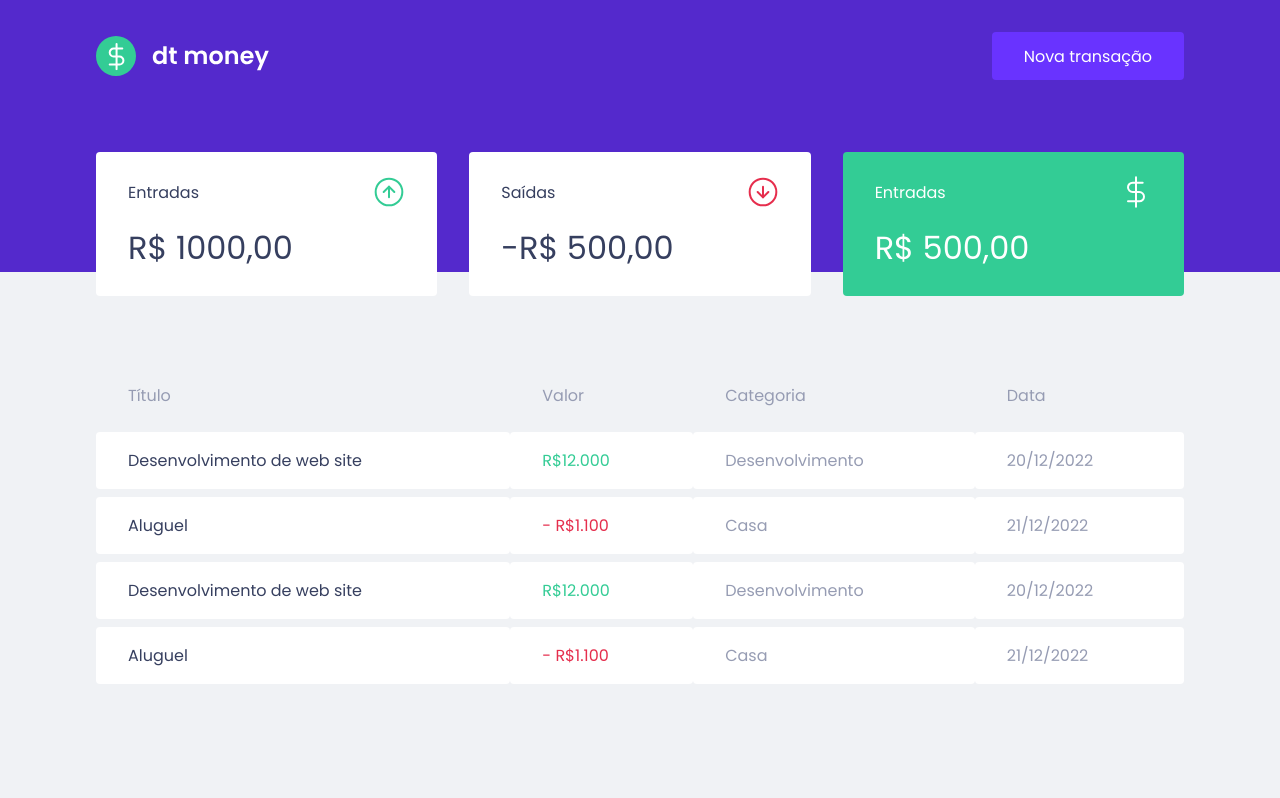
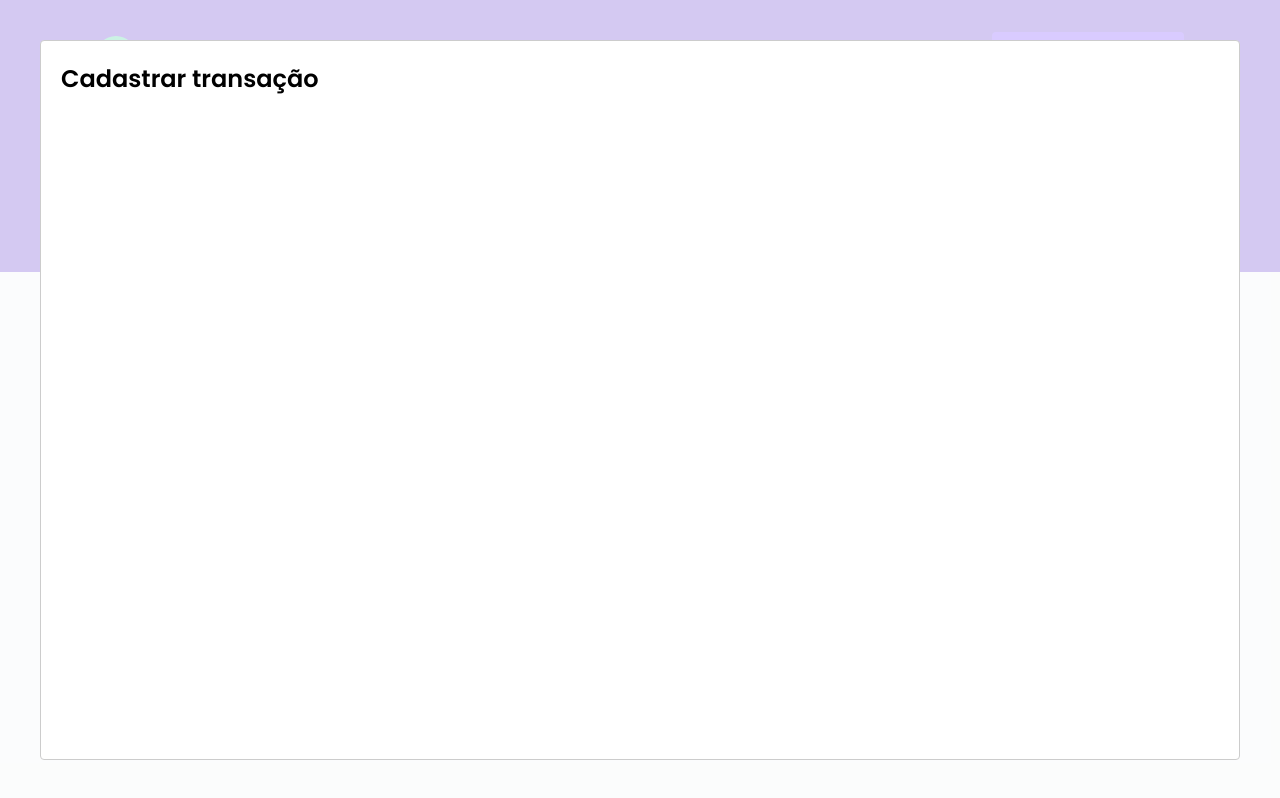
Before and after one commit to MurilloIDM/react-dtmoney, a React (Create React App) app: page / in a window 1280 px wide. Both pictures are taken after a click on the button "Nova transação". Built offline with nearby package versions, Linux system fonts and the light colour scheme; no server answers; what miragejs would draw is missing.

Commit message:
New: Configurando modal de criação

```diff
--- a/package.json
+++ b/package.json
@@ -7,6 +7,7 @@
     "miragejs": "^0.1.43",
     "react": "^17.0.2",
     "react-dom": "^17.0.2",
+    "react-modal": "^3.14.4",
     "react-scripts": "5.0.0",
     "styled-components": "^5.3.3",
     "web-vitals": "^2.1.0"
@@ -19,6 +20,7 @@
     "@types/node": "^16.7.13",
     "@types/react": "^17.0.20",
     "@types/react-dom": "^17.0.9",
+    "@types/react-modal": "^3.13.1",
     "@types/styled-components": "^5.1.24",
     "typescript": "^4.4.2"
   },
--- a/src/App.tsx
+++ b/src/App.tsx
@@ -1,12 +1,38 @@
+import {useState} from "react";
+import Modal from "react-modal";
+
+import { Header } from "./components/Header";
 import { Dashboard } from "./components/Dashboard";
-import { Header } from "./components/Header";
+
 import { GlobalStyle } from "./styles/global";
 
+Modal.setAppElement("#root");
+
 export function App() {
+  const [isNewTransactionModalOpen, setIsNewTransactionModalOpen] = useState(false);
+
+  function handleOpenNewTransactionModal() {
+    setIsNewTransactionModalOpen(true);
+  }
+
+  function handleCloseNewTransactionModal() {
+    setIsNewTransactionModalOpen(false);
+  }
+
   return (
     <>
-      <Header />
+      <Header
+        onOpenNewTransactionModal={handleOpenNewTransactionModal}
+      />
       <Dashboard />
+
+      <Modal
+        isOpen={isNewTransactionModalOpen}
+        onRequestClose={handleCloseNewTransactionModal}
+      >
+        <h2>Cadastrar transação</h2>
+      </Modal>
+
       <GlobalStyle />
     </>
   );
--- a/src/components/Header/index.tsx
+++ b/src/components/Header/index.tsx
@@ -2,12 +2,18 @@
 
 import { Container, Content } from "./styles";
 
-export function Header() {
+interface HeaderProps {
+  onOpenNewTransactionModal: () => void;
+}
+
+export function Header({
+  onOpenNewTransactionModal
+}: HeaderProps) {
   return (
     <Container>
       <Content>
         <img src={logoImg} alt="dt money" />
-        <button type="button">
+        <button type="button" onClick={onOpenNewTransactionModal}>
           Nova transação
         </button>
       </Content>
```
Also changed, not shown: 2 other files (tests, documents, lock files or other folders).
